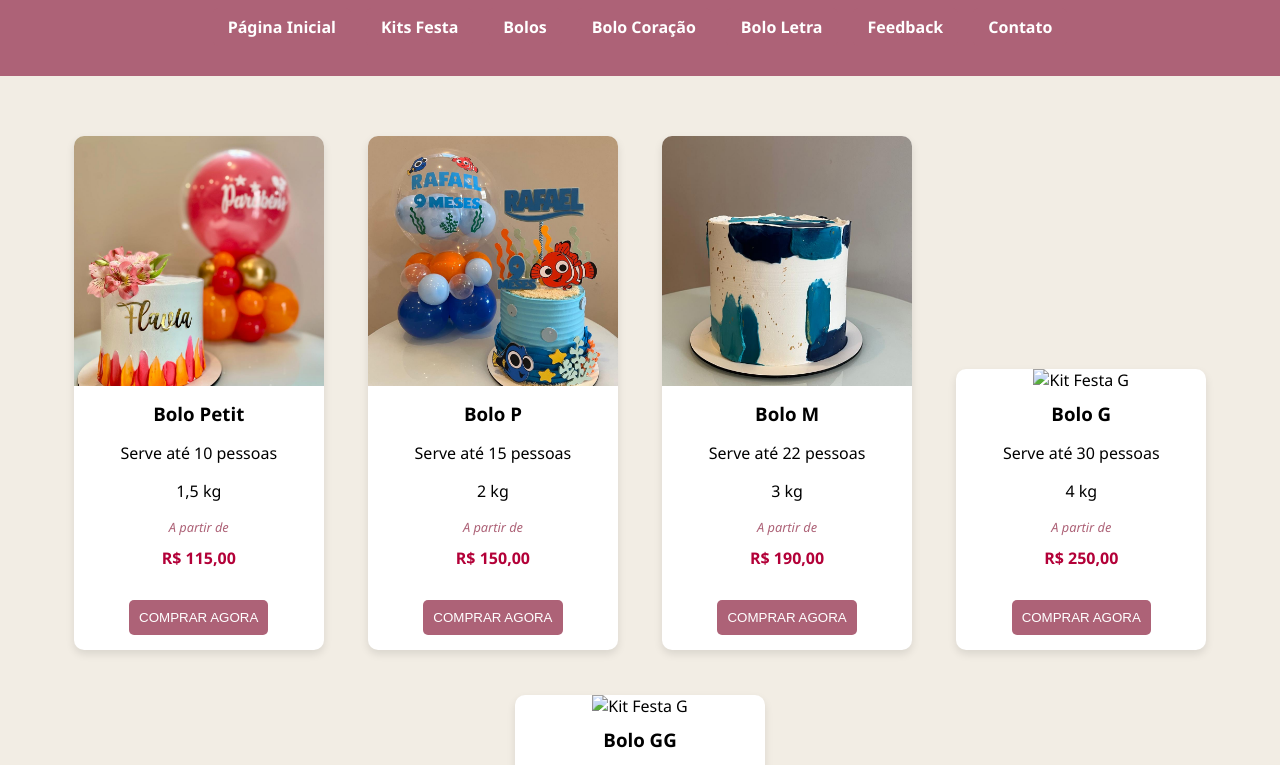
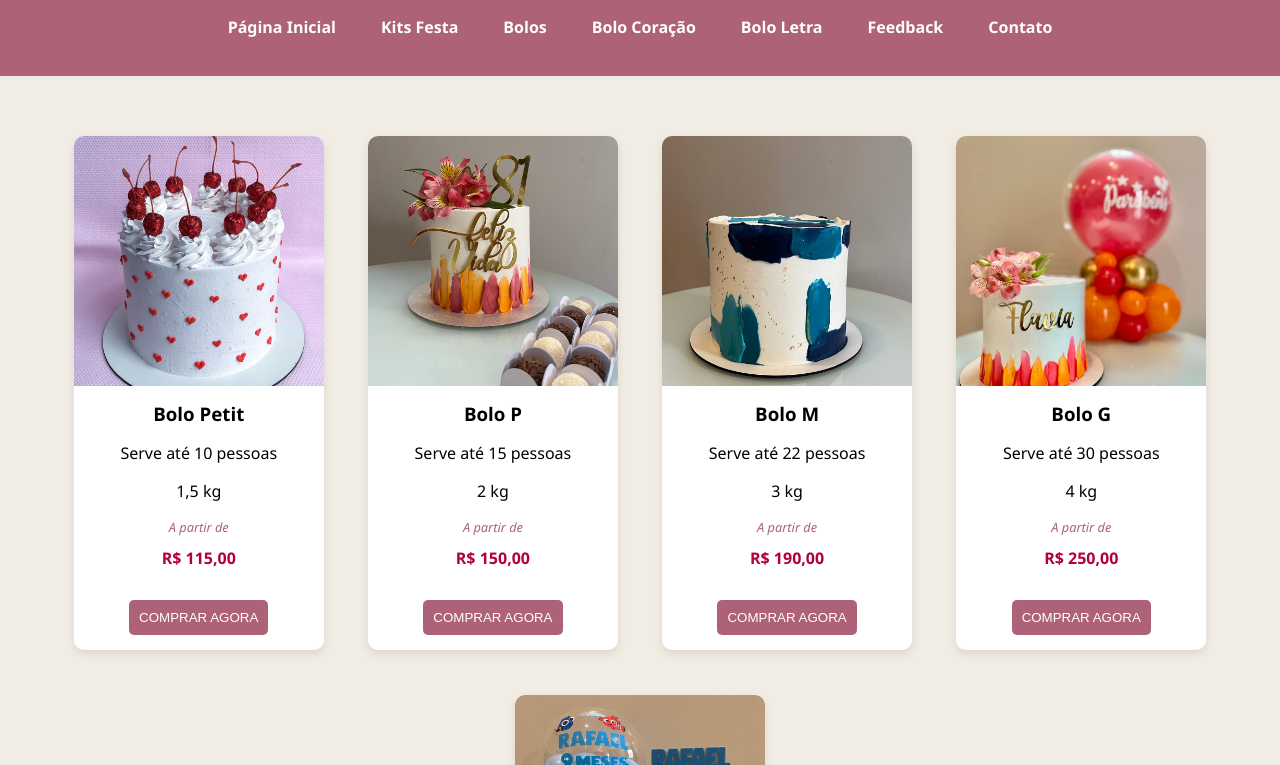
Before and after one commit to viiribeir/site-doceria, a plain HTML site: page bolos.html in a window 1280 px wide. Shown: the part 172-937 px from the top of the page. Drawn offline with Linux system fonts and the light colour scheme; files whose address does not match are found by name.

Commit message:
projeto-final

```diff
--- a/bolos.html
+++ b/bolos.html
@@ -132,7 +132,7 @@
 
   <div class="container">
     <div class="card">
-      <img src="C:\Users\Vitória Ribeiro\Desktop\fotosbolos\bolog.jpg" alt="Kit Festa Petit">
+      <img src="imagens/bolopetit.jpg" alt="Petit">
       <h3>Bolo Petit</h3>
       <p class="observacao">Serve até 10 pessoas</p>
       <p class="observacao">1,5 kg</p>
@@ -142,7 +142,7 @@
     </div>
 
     <div class="card">
-      <img src="C:\Users\Vitória Ribeiro\Desktop\fotosbolos\bologg.jpg" alt="Kit Festa P">
+      <img src="imagens/bolop.jpg" alt="P">
       <h3>Bolo P</h3>
       <p class="observacao">Serve até 15 pessoas</p>
       <p class="observacao"> 2 kg</p>
@@ -152,7 +152,7 @@
     </div>
 
     <div class="card">
-      <img src="C:\Users\Vitória Ribeiro\Desktop\fotosbolos\bolom.jpg" alt="Kit Festa M">
+      <img src="imagens/bolom.jpg" alt=" M">
       <h3>Bolo M</h3>
       <p class="observacao">Serve até 22 pessoas</p>
       <p class="observacao">3 kg</p>
@@ -162,7 +162,7 @@
     </div>
 
     <div class="card">
-      <img src="C:\Users\Vitória Ribeiro\Desktop\fotosbolos\boloooo.jpg" alt="Kit Festa G">
+      <img src="imagens/bolog.jpg" alt="G">
       <h3>Bolo G</h3>
       <p class="observacao">Serve até 30 pessoas</p>
       <p class="observacao">4 kg</p>
@@ -171,7 +171,7 @@
       <button class="button" onclick="window.location.href='pedidoatual.html?kit=BoloG'">COMPRAR AGORA</button>
     </div>
     <div class="card">
-      <img src="C:\Users\Vitória Ribeiro\Desktop\fotosbolos\bolicoo.jpg" alt="Kit Festa G">
+      <img src="imagens/bologg.jpg" alt="GG">
       <h3>Bolo GG</h3>
       <p class="observacao">Serve até 40 pessoas</p>
       <p class="observacao">5,1 kg</p>
```
Also changed, not shown: index.html (+5 -5 lines).
